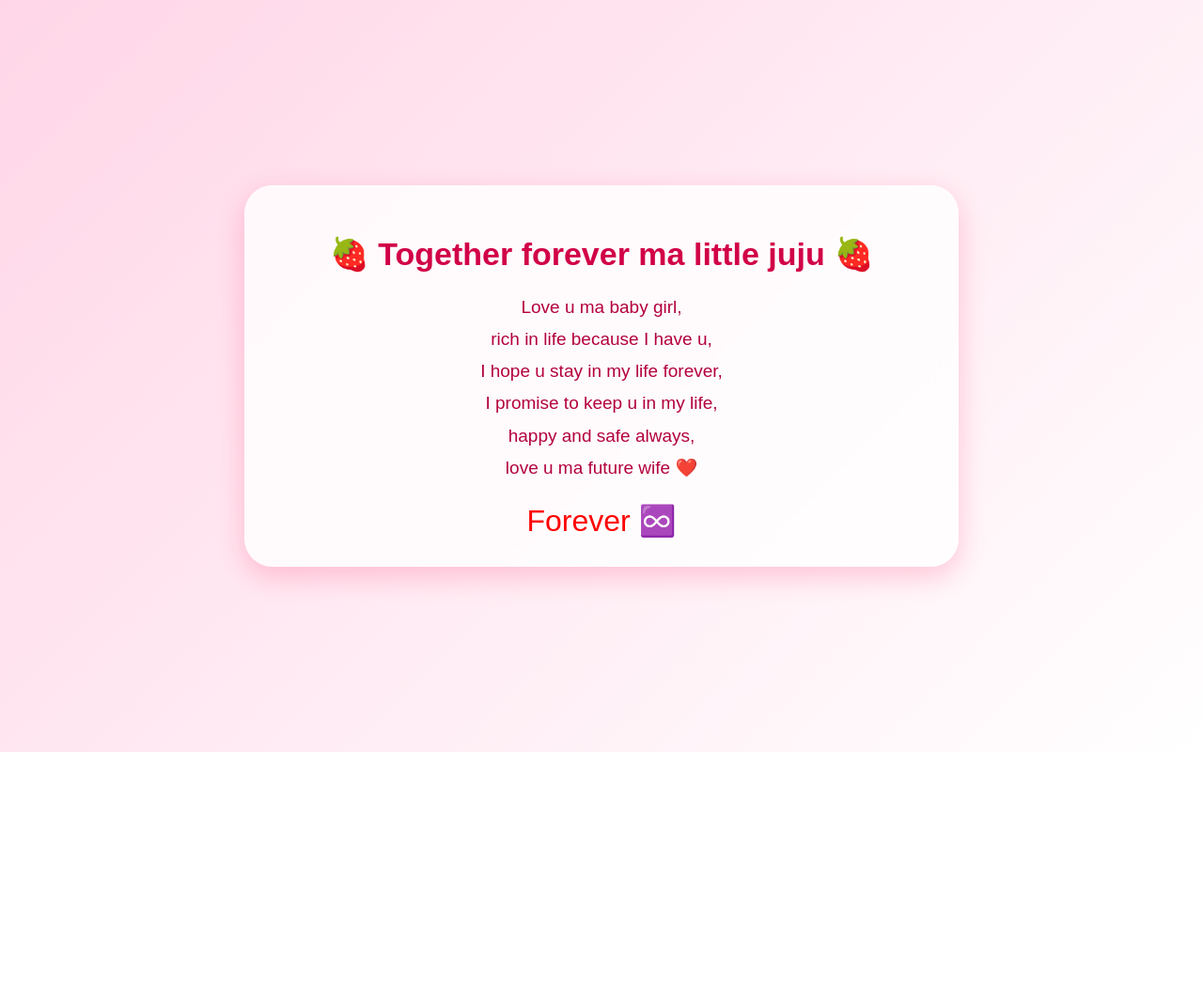
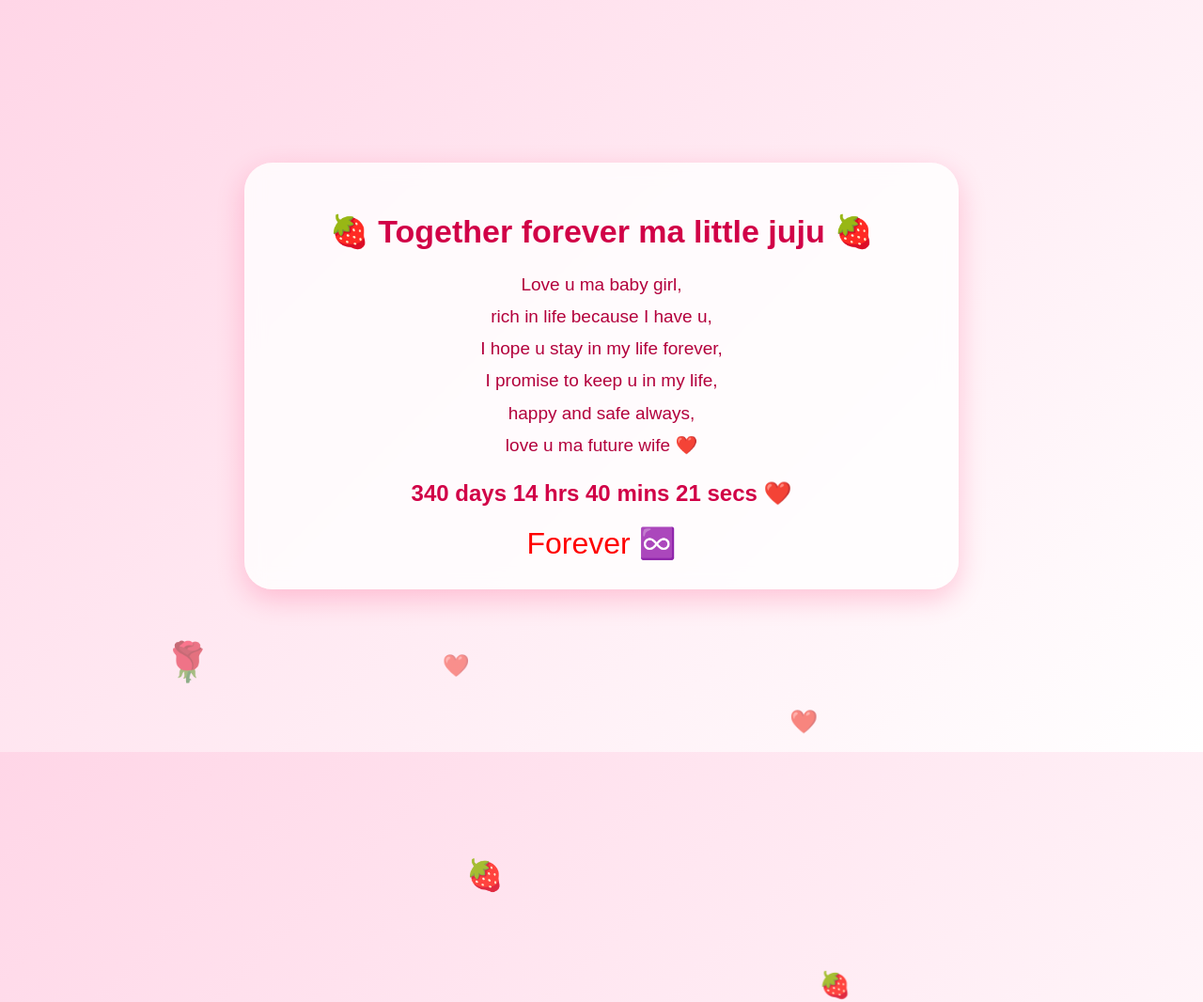
Before and after one commit to SUE-TOOLS/juju-gift, a plain HTML site: page index.html in a window 1280 px wide. Shown: the top 1066 px of the page at 94% size. Before the commit the page ends 800 px from the top, so only its background shows below. Drawn offline with Linux system fonts and the light colour scheme.

Commit message:
Update index.html

```diff
--- a/index.html
+++ b/index.html
@@ -4,16 +4,19 @@
 <meta charset="UTF-8">
 <meta name="viewport" content="width=device-width, initial-scale=1.0">
 <title>Forever Gift</title>
+
 <style>
 body{
     margin:0;
-    height:100vh;
+    min-height:100vh;
     display:flex;
     justify-content:center;
     align-items:center;
     background:linear-gradient(135deg,#ffd6e7,#fff);
     font-family:Arial,sans-serif;
     overflow:hidden;
+    padding:20px;
+    box-sizing:border-box;
 }
 
 .container{
@@ -59,6 +62,7 @@ p{
     font-size:28px;
     animation:float 10s linear infinite;
     opacity:.8;
+    pointer-events:none;
 }
 
 @keyframes float{
@@ -66,9 +70,11 @@ p{
         transform:translateY(100vh) scale(0.8);
         opacity:0;
     }
+
     20%{
         opacity:1;
     }
+
     100%{
         transform:translateY(-10vh) scale(1.2);
         opacity:0;
@@ -76,9 +82,11 @@ p{
 }
 </style>
 </head>
+
 <body>
 
 <div class="container">
+
 <h1>🍓 Together forever ma little juju 🍓</h1>
 
 <p>
@@ -91,38 +99,54 @@ p{
 </p>
 
 <div class="counter" id="counter"></div>
+
 <div class="forever">Forever ♾️</div>
+
 </div>
 
 <script>
-function updateCounter(){
+function updateCounter() {
+
     const start = new Date("2025-05-11T22:52:00");
     const now = new Date();
+
     const diff = now - start;
 
-    const days = Math.floor(diff/(1000*60*60*24));
-    const hours = Math.floor((diff/(1000*60*60))%24);
-    const mins = Math.floor((diff/(1000*60))%60);
-    const secs = Math.floor((diff/1000)%60);
+    const days = Math.floor(diff / (1000 * 60 * 60 * 24));
+    const hours = Math.floor((diff / (1000 * 60 * 60)) % 24);
+    const mins = Math.floor((diff / (1000 * 60)) % 60);
+    const secs = Math.floor((diff / 1000) % 60);
 
     document.getElementById("counter").innerHTML =
-    ${days} days ${hours} hrs ${mins} mins ${secs} secs ❤️;
+        days + " days " +
+        hours + " hrs " +
+        mins + " mins " +
+        secs + " secs ❤️";
 }
-setInterval(updateCounter,1000);
+
 updateCounter();
+setInterval(updateCounter, 1000);
 
-function createFloating(){
-    const item=document.createElement("div");
+function createFloating() {
+
+    const item = document.createElement("div");
     item.classList.add("floating");
-    const icons=["🍓","❤️","🌹","🧸"];
-    item.innerHTML=icons[Math.floor(Math.random()*icons.length)];
-    item.style.left=Math.random()*100+"vw";
-    item.style.animationDuration=(6+Math.random()*5)+"s";
-    item.style.fontSize=(20+Math.random()*20)+"px";
+
+    const icons = ["🍓","❤️","🌹","🧸"];
+
+    item.innerHTML = icons[Math.floor(Math.random() * icons.length)];
+
+    item.style.left = Math.random() * 100 + "vw";
+    item.style.animationDuration = (6 + Math.random() * 5) + "s";
+    item.style.fontSize = (20 + Math.random() * 20) + "px";
+
     document.body.appendChild(item);
 
-    setTimeout(()=>{ item.remove(); },10000);
+    setTimeout(function(){
+        item.remove();
+    },10000);
 }
+
 setInterval(createFloating,700);
 </script>
 
```
Lines whose indentation alone changed are shown as unchanged.
